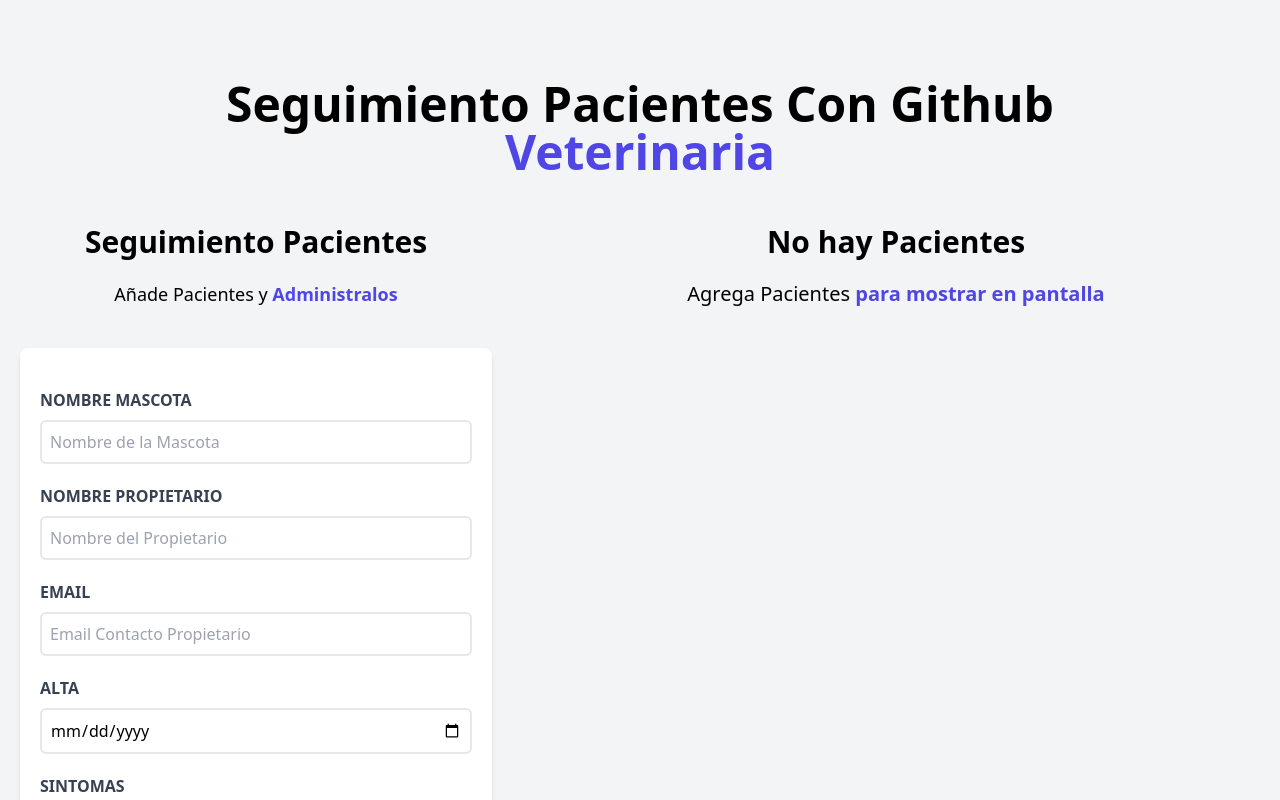
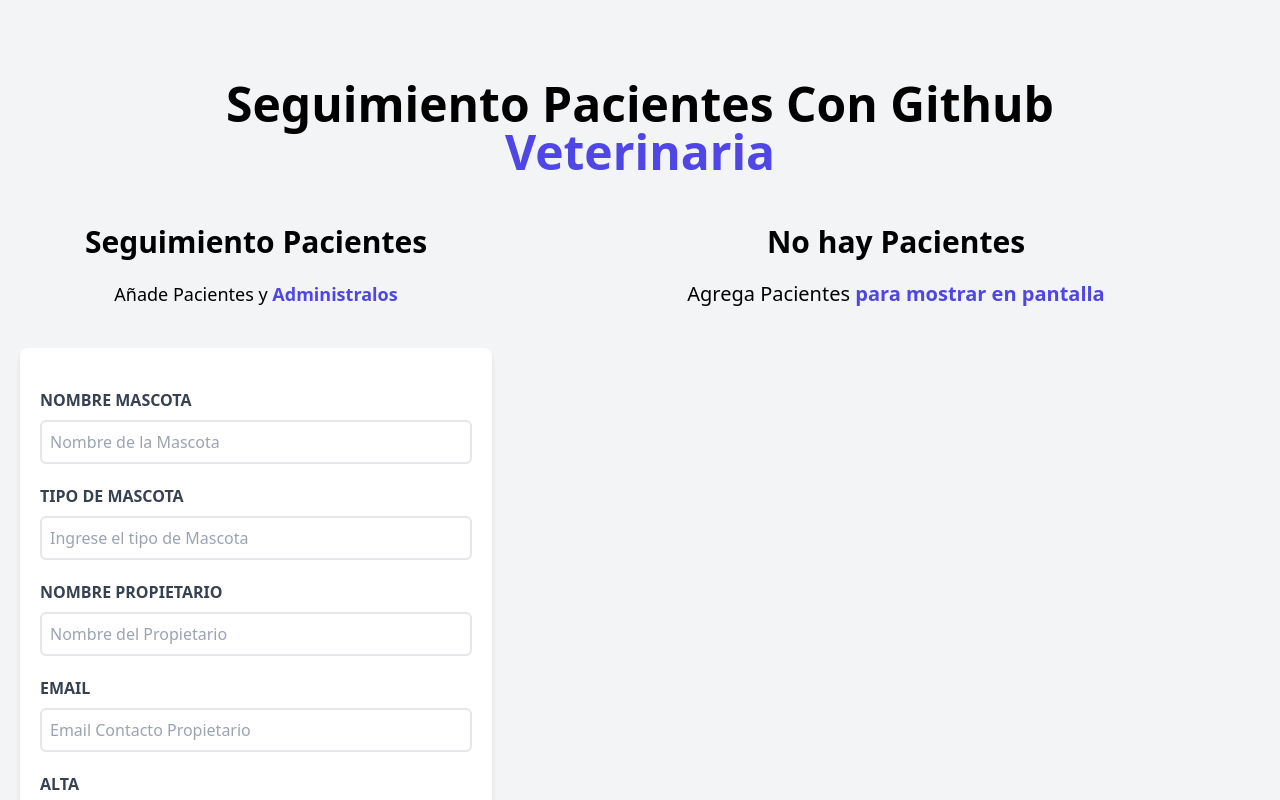
Before and after one commit to ForbidenJC/citas-react, a React (Vite) app: page / in a window 1280 px wide. Shown: the top 800 px of the page. Built offline with nearby package versions, Linux system fonts and the light colour scheme.

Commit message:
new update

```diff
--- a/src/components/Formulario.jsx
+++ b/src/components/Formulario.jsx
@@ -4,6 +4,7 @@ import Error from './Error';
 
 export const Formulario = ({pacientes, setPacientes, paciente, setPaciente}) => {
     const [nombre, setNombre] = useState('');
+    const [tipo, setTipo] = useState('');
     const [propietario, setPropietario] = useState('');
     const [email, setEmail] = useState('');
     const [fecha, setFecha] = useState('');
@@ -16,6 +17,7 @@ export const Formulario = ({pacientes, setPacientes, paciente, setPaciente}) =>
     useEffect(()=>{
         if((Object.keys(paciente).length>0)){
             setNombre(paciente.nombre)
+            setTipo(paciente.tipo)
             setPropietario(paciente.propietario)
             setEmail(paciente.email)
             setFecha(paciente.fecha)
@@ -38,7 +40,7 @@ export const Formulario = ({pacientes, setPacientes, paciente, setPaciente}) =>
         e.preventDefault()
 
         //validacion de formulario
-        if(nombre === '' || propietario === '' || email === '' || fecha === '' || sintomas === ''){
+        if(nombre === '' || tipo === ''  ||propietario === '' || email === '' || fecha === '' || sintomas === ''){
             console.log('hay al menos un campo vacio');
             setError(true)
             return;
@@ -48,6 +50,7 @@ export const Formulario = ({pacientes, setPacientes, paciente, setPaciente}) =>
         //Objeto Paciente
         const ObjetoPaciente={
             nombre,
+            tipo,
             propietario,
             email, fecha,
             sintomas
@@ -73,6 +76,7 @@ export const Formulario = ({pacientes, setPacientes, paciente, setPaciente}) =>
 
         //Reiniciar el formulario
         setNombre('')
+        setTipo('')
         setPropietario('')
         setEmail('')
         setFecha('')
@@ -97,6 +101,10 @@ export const Formulario = ({pacientes, setPacientes, paciente, setPaciente}) =>
                 <input id='mascota' type="text" placeholder='Nombre de la Mascota' className='border-2 w-full p-2 mt-2 placeholder-gray-400 rounded-md' value={nombre} onChange={ (e) => setNombre(e.target.value)} />
             </div>
             <div className='mb-5'>
+                <label htmlFor='mascota' className='block text-gray-700 font-bold uppercase'>Tipo de Mascota</label>
+                <input id='mascota' type="text" placeholder='Ingrese el tipo de Mascota' className='border-2 w-full p-2 mt-2 placeholder-gray-400 rounded-md' value={tipo} onChange={ (e) => setTipo(e.target.value)} />
+            </div>
+            <div className='mb-5'>
                 <label htmlFor='propietario' className='block text-gray-700 font-bold uppercase'>Nombre Propietario</label>
                 <input id='propietario' type="text" placeholder='Nombre del Propietario' className='border-2 w-full p-2 mt-2 placeholder-gray-400 rounded-md' value={propietario} onChange={ (e) => setPropietario(e.target.value)}/>
             </div>
--- a/src/components/Paciente.jsx
+++ b/src/components/Paciente.jsx
@@ -3,7 +3,7 @@
 
 const Paciente = ({paciente, setPaciente, eliminarPaciente}) => {
 
-  const {nombre, propietario, email, fecha, sintomas, id}=paciente
+  const {nombre, tipo, propietario, email, fecha, sintomas, id}=paciente
 
   const handleEliminar =()=>{
     const respuesta = confirm('Deseas eliminar al Paciente?')
@@ -15,6 +15,9 @@ const Paciente = ({paciente, setPaciente, eliminarPaciente}) => {
     <div className='mx-5 my-10 bg-white shadow-md px-5 py-10  rounded-xl'>
         <p className='font-bold mb-3 text-gray-700 uppercase'>Nombre: {''}
         <span className='font-normal normal-case'>{nombre}</span>
+         </p>
+         <p className='font-bold mb-3 text-gray-700 uppercase'>Tipo: {''}
+        <span className='font-normal normal-case'>{tipo}</span>
          </p>
          <p className='font-bold mb-3 text-gray-700 uppercase'>Propietario: {''}
         <span className='font-normal normal-case'>{propietario}</span>
```
